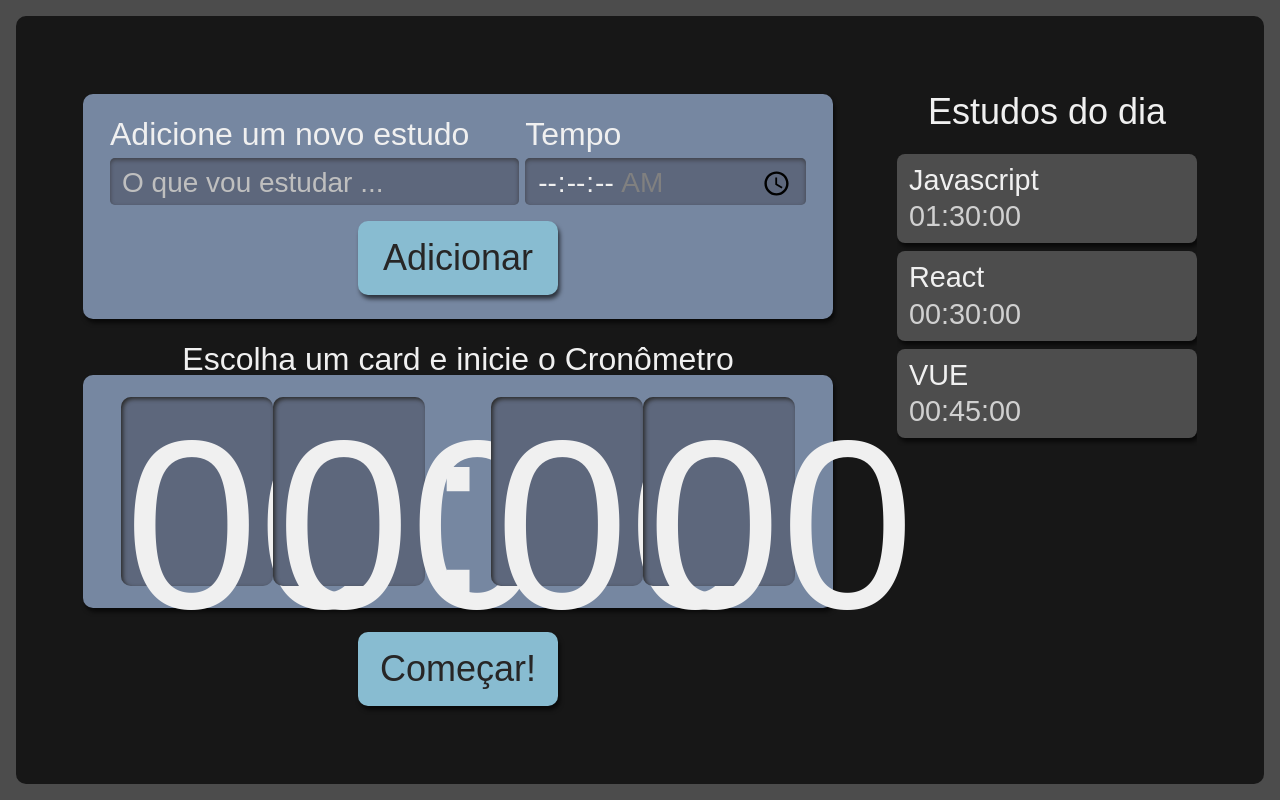
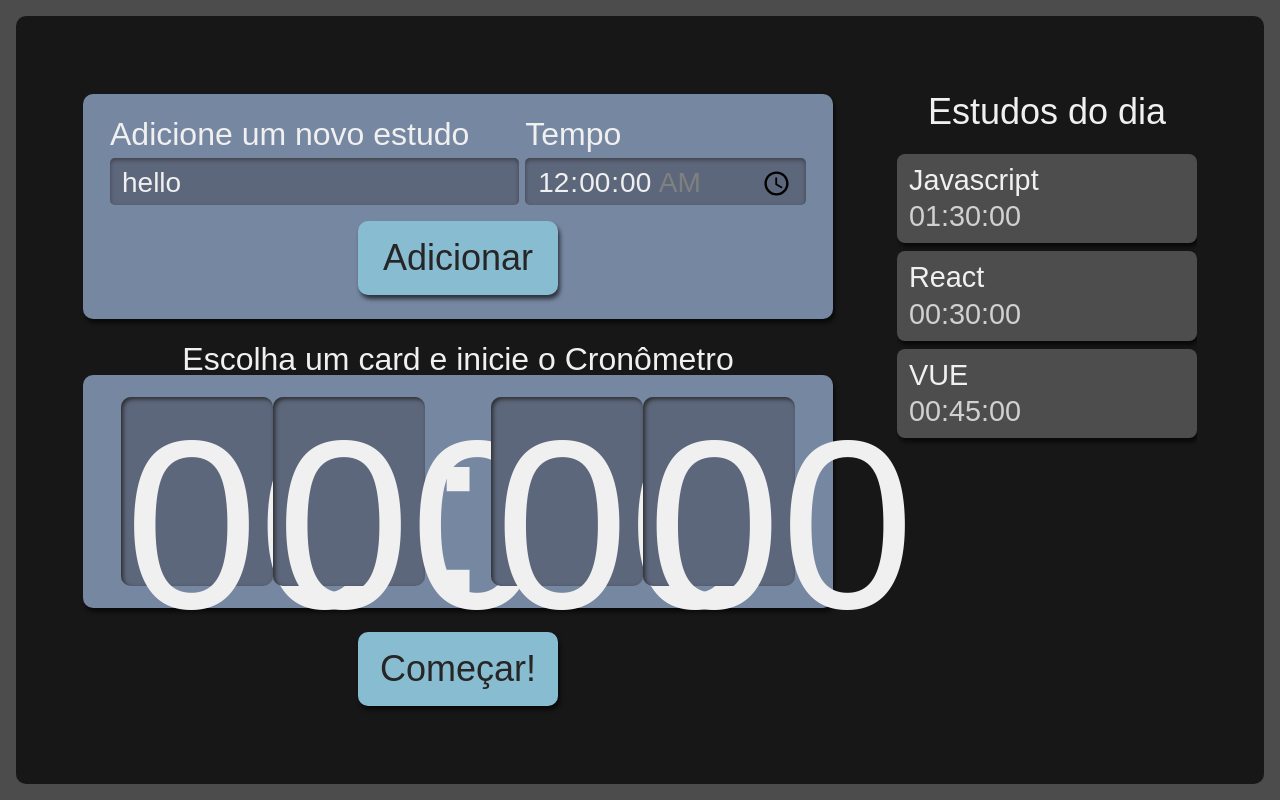
Before and after one commit to MoreiraRamires/rafa-studies, a React (Create React App) app: page / in a window 1280 px wide. Built offline with nearby package versions, Linux system fonts and the light colour scheme.

Commit message:
add estados

```diff
--- a/src/components/Formulario/index.tsx
+++ b/src/components/Formulario/index.tsx
@@ -2,17 +2,25 @@ import React from "react";
 import Botao from "../Botao";
 import style from './Formulario.module.scss'
 
+
+
+
 class Formulario extends React.Component {
+
+  state ={
+    tarefa:'hello',
+    tempo:'00:00:00'
+  }
   render() {
     return(
       <form action="" className={style.novaTarefa}>
           <div className={style.inputContainer}>
             <label htmlFor="tarefa">Adicione um novo estudo</label>
-            <input type="text" name="tarefa" id="tarefa" placeholder="O que vou estudar ..." required/>
+            <input type="text" name="tarefa" id="tarefa" placeholder="O que vou estudar ..." value={this.state.tarefa}required/>
           </div>
           <div className={style.inputContainer}>
             <label htmlFor="tempo">Tempo</label>
-            <input type="time" step="1" name="tempo" id="tempo" min="00:00:00" max="01:30:00" />
+            <input type="time" step="1" name="tempo" id="tempo" min="00:00:00" max="01:30:00"  value={this.state.tempo}/>
           </div>
             <Botao>
             Adicionar
--- a/src/components/Lista/index.tsx
+++ b/src/components/Lista/index.tsx
@@ -1,10 +1,9 @@
-import React from "react";
+import React, { useState } from "react";
 import style from './Lista.module.scss'
 import ItemLista from "./Item";
 
 function Lista(){
-  const tarefas = [
-    {
+  const [tarefas,setTarefas] = useState([{
     tarefa:'Javascript',
     tempo:'01:30:00'
   },
@@ -15,12 +14,14 @@ function Lista(){
   {
     tarefa:'VUE',
     tempo:'00:45:00'
-    },
+  }]);
 
-  ]
+
   return(
     <aside className={style.listaTarefas}>
-      <h2>Estudos do dia</h2>
+      <h2 onClick={()=> {
+        setTarefas([...tarefas , {tarefa:"estudar estado",tempo:'00:10:00'}])
+      }}>Estudos do dia</h2>
       <ul>
         {tarefas.map( (atributos,index) => (
          <ItemLista key={index} tarefa={atributos.tarefa} tempo={atributos.tempo}/>
```
Lines whose indentation alone changed are shown as unchanged.
